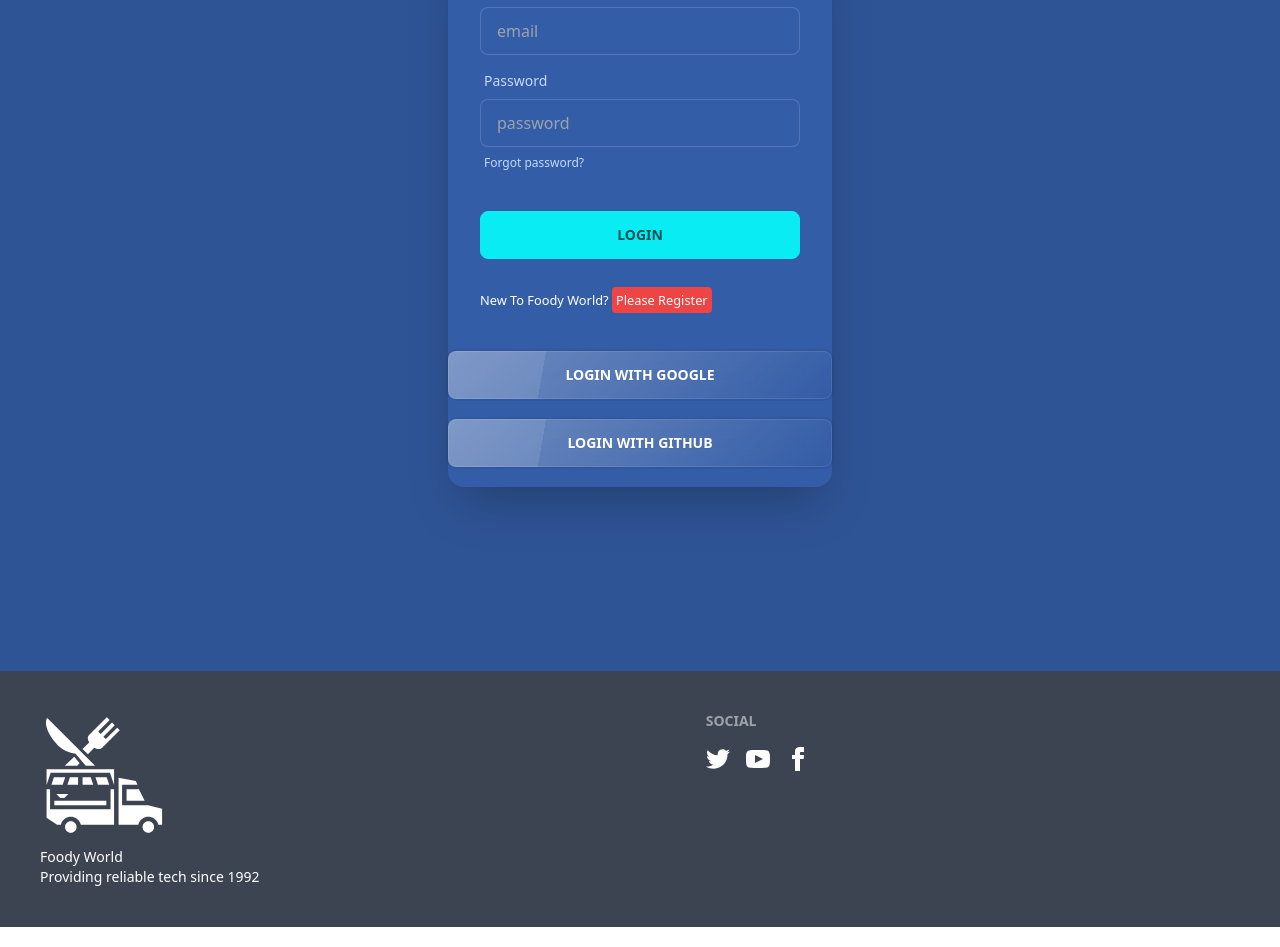
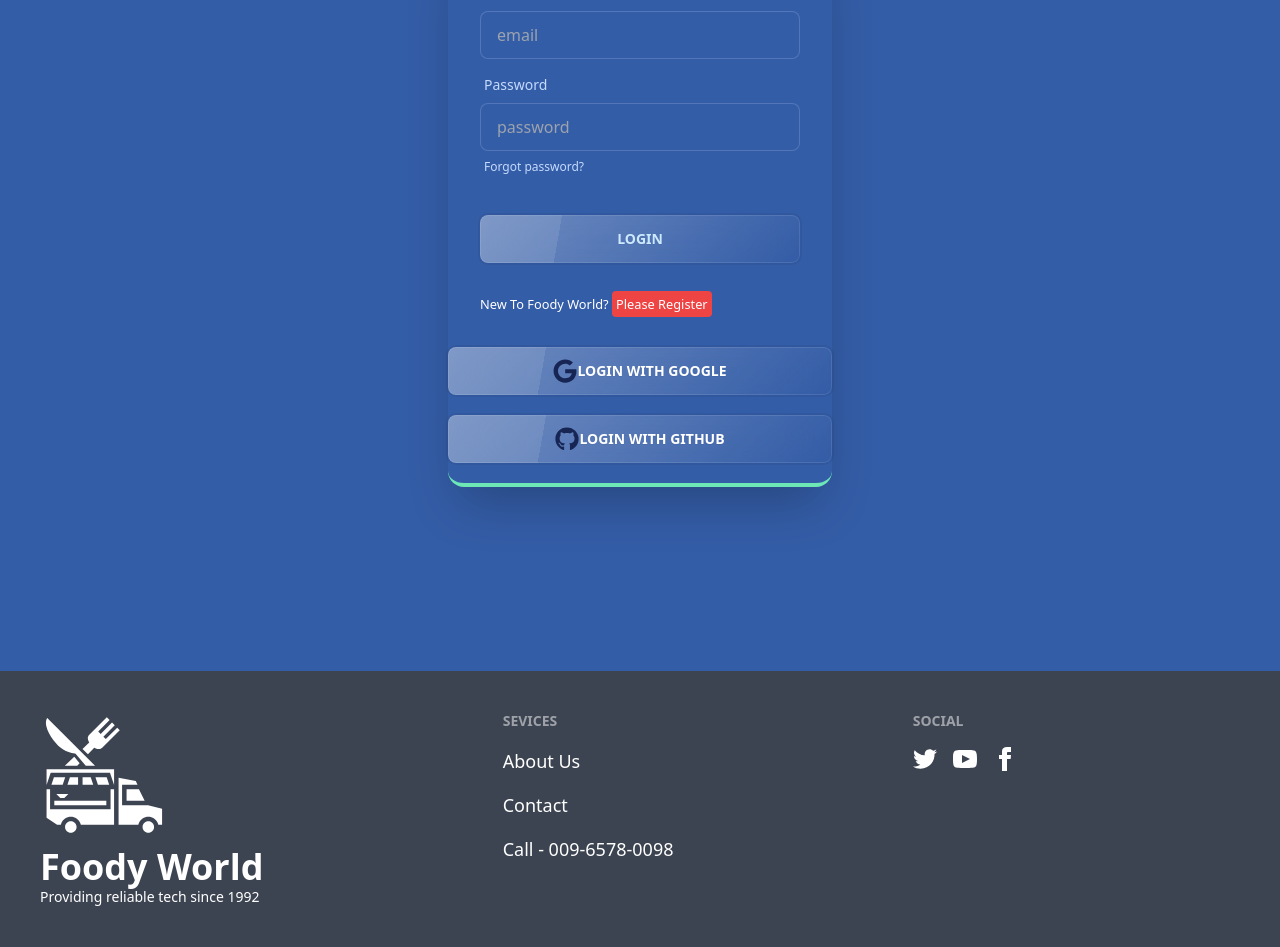
Before and after one commit to pijusdas/foody-world-client, a React (Vite) app: page /login in a window 1280 px wide. Shown: the part 195-1142 px from the top of the page. Built offline with nearby package versions, Linux system fonts and the light colour scheme; no server answers.

Commit message:
fixed some issue

```diff
--- a/package.json
+++ b/package.json
@@ -13,8 +13,13 @@
     "@emotion/react": "^11.10.8",
     "@emotion/styled": "^11.10.8",
     "@mui/material": "^5.12.3",
+    "@progress/kendo-drawing": "^1.17.5",
+    "@progress/kendo-licensing": "^1.3.0",
+    "@progress/kendo-react-pdf": "^5.13.1",
     "daisyui": "^2.51.6",
     "firebase": "^9.21.0",
+    "html2canvas": "^1.4.1",
+    "jspdf": "^2.5.1",
     "localforage": "^1.10.0",
     "match-sorter": "^6.3.1",
     "react": "^18.2.0",
--- a/src/components/Footer/Footer.jsx
+++ b/src/components/Footer/Footer.jsx
@@ -1,23 +1,35 @@
 import React from 'react';
 import { GiFoodTruck } from "react-icons/gi";
+import { Link } from 'react-router-dom';
 
 
 const Footer = () => {
     return (
+        <>
             <footer className="footer p-10 bg-neutral text-neutral-content">
                 <div>
                     <GiFoodTruck className='text-9xl'></GiFoodTruck>
-                <p>Foody World<br />Providing reliable tech since 1992</p>
+                    <p><span className=' text-4xl font-semibold'>Foody World</span><br />Providing reliable tech since 1992</p>
+                </div>
+                <div>
+                    <span className="footer-title">Sevices</span>
+                    <div className="grid grid-col gap-4 text-lg">
+                        <Link className=' hover:text-green-500' to='#'>About Us</Link>
+                        <Link className=' hover:text-green-500' to='#'>Contact</Link>
+                        <Link className=' hover:text-green-500' to='#'>Call - 009-6578-0098</Link>
+                    </div>
                 </div>
                 <div>
                     <span className="footer-title">Social</span>
-                <div className="grid grid-flow-col gap-4">
+                    <div className="grid grid-flow-col gap-4 text-lg">
                         <a><svg xmlns="http://www.w3.org/2000/svg" width="24" height="24" viewBox="0 0 24 24" className="fill-current"><path d="M24 4.557c-.883.392-1.832.656-2.828.775 1.017-.609 1.798-1.574 2.165-2.724-.951.564-2.005.974-3.127 1.195-.897-.957-2.178-1.555-3.594-1.555-3.179 0-5.515 2.966-4.797 6.045-4.091-.205-7.719-2.165-10.148-5.144-1.29 2.213-.669 5.108 1.523 6.574-.806-.026-1.566-.247-2.229-.616-.054 2.281 1.581 4.415 3.949 4.89-.693.188-1.452.232-2.224.084.626 1.956 2.444 3.379 4.6 3.419-2.07 1.623-4.678 2.348-7.29 2.04 2.179 1.397 4.768 2.212 7.548 2.212 9.142 0 14.307-7.721 13.995-14.646.962-.695 1.797-1.562 2.457-2.549z"></path></svg></a>
                         <a><svg xmlns="http://www.w3.org/2000/svg" width="24" height="24" viewBox="0 0 24 24" className="fill-current"><path d="M19.615 3.184c-3.604-.246-11.631-.245-15.23 0-3.897.266-4.356 2.62-4.385 8.816.029 6.185.484 8.549 4.385 8.816 3.6.245 11.626.246 15.23 0 3.897-.266 4.356-2.62 4.385-8.816-.029-6.185-.484-8.549-4.385-8.816zm-10.615 12.816v-8l8 3.993-8 4.007z"></path></svg></a>
                         <a><svg xmlns="http://www.w3.org/2000/svg" width="24" height="24" viewBox="0 0 24 24" className="fill-current"><path d="M9 8h-3v4h3v12h5v-12h3.642l.358-4h-4v-1.667c0-.955.192-1.333 1.115-1.333h2.885v-5h-3.808c-3.596 0-5.192 1.583-5.192 4.615v3.385z"></path></svg></a>
                     </div>
                 </div>
             </footer>
+
+        </>
     );
 };
 
--- a/src/components/Header/Header.jsx
+++ b/src/components/Header/Header.jsx
@@ -17,9 +17,9 @@ const Header = () => {
     }
     return (
         <div  >
-            <div className="navbar bg-blue-400 flex justify-between">
+            <div className="navbar bg-blue-400 lg:flex justify-between">
                 <div className="">
-                    <a className="btn btn-ghost normal-case text-xl font-extrabold"> FOODY WORLD</a>
+                    <a className="btn btn-ghost normal-case text-3xl font-extrabold text-sky-950 "> FOODY WORLD</a>
                 </div>
                 <div className=' gap-5'>
                     <NavLink to='/' className={({isActive}) => isActive? 'text-blue-900 font-bold': ' text-white'} > Home </NavLink>
--- a/src/components/LoginLayout/LoginLayOut.jsx
+++ b/src/components/LoginLayout/LoginLayOut.jsx
@@ -1,6 +1,7 @@
 import React, { useContext, useState } from 'react';
 import { Form, Link, Navigate, useLocation, useNavigate } from 'react-router-dom';
 import { AuthContext } from '../AuthProvider/Authprovider';
+import { FaGithub, FaGoogle } from 'react-icons/fa';
 
 const LoginLayOut = () => {
     const { loginWithGoogle, loginWithGithub, login } = useContext(AuthContext)
@@ -8,14 +9,14 @@ const LoginLayOut = () => {
 
     const navigate = useNavigate()
 
-    const location =useLocation()
+    const location = useLocation()
     console.log(location)
     const from = location.state?.from?.pathname || '/'
 
 
     const handleLogin = (event) => {
         event.preventDefault()
-        setError('')
+        setError()
         const form = event.target;
         const email = form.email.value;
         const password = form.password.value
@@ -25,15 +26,19 @@ const LoginLayOut = () => {
         if (password.length < 6) {
             return setError('Password Should be at least 6 character')
         }
-
+        if(!email || password){
+            return setError('Please provided valide email an password')
+        }
         login(email, password)
             .then(result => {
                 const loggedUser = result.user;
                 console.log(loggedUser)
                 navigate(from)
+                form.reset()
             })
             .catch(error => {
                 console.log(error)
+                setError(error.message)
             })
     }
 
@@ -45,9 +50,11 @@ const LoginLayOut = () => {
                 const loggedUser = result.user
                 console.log(loggedUser)
                 navigate(from)
+                form.reset()
             })
             .catch(error => {
                 console.log(error.message)
+                setError(error.message)
             })
     }
 
@@ -58,9 +65,11 @@ const LoginLayOut = () => {
                 const loggedUser = result.user;
                 console.log(loggedUser)
                 navigate(from)
+                form.reset()
             })
             .catch(error => {
                 console.log(error)
+                setError(error.message)
             })
     }
 
@@ -68,12 +77,12 @@ const LoginLayOut = () => {
 
     return (
         <div data-theme='aqua'>
-            <div className=" min-h-screen w-full bg-base-200">
+            <div className=" min-h-screen w-full  ">
                 <div className="hero-content w-full flex-col ">
                     <h1 className='text-3xl font-bold'>Please login</h1>
 
-                    <div className="card flex-shrink-0 w-full max-w-sm shadow-2xl bg-base-100">
-                        <Form onSubmit={handleLogin} className="card-body">
+                    <div className="card flex-shrink-0 w-full max-w-sm shadow-2xl bg-base-100 border-y-4 border-emerald-300">
+                        <Form onSubmit={handleLogin} className="card-body   ">
                             <div className="form-control">
                                 <label className="label">
                                     <span className="label-text" >Email</span>
@@ -90,14 +99,16 @@ const LoginLayOut = () => {
                                 </label>
                             </div>
                             <div className="form-control mt-6">
-                                <button className="btn btn-primary">Login</button>
+                                <button className="btn  glass">Login</button>
                             </div>
                             <p className=' mt-5 text-white'><small>New To Foody World? <Link className=' bg-red-500 rounded p-1' to='/register'>Please Register</Link></small></p>
-                            <p className=' bg-white'><small className=' text-red-600 font-bold'>{error}</small></p>
-
+                            {error && <p className=' bg-white'><small className=' text-red-600 font-bold'>{error}</small></p>
+                            }
                         </Form>
-                        <button onClick={googleLogin} className="btn glass text-white">Login With Google</button>
-                        <button onClick={githubLogin} className="btn glass text-white my-5">LOgin With Github</button>
+                        <button onClick={googleLogin} className="btn glass text-white">
+                            <FaGoogle className=' text-2xl text-blue-950'></FaGoogle>
+                            Login With Google</button>
+                        <button onClick={githubLogin} className="btn glass text-white my-5"> <FaGithub className=' text-2xl text-blue-950'></FaGithub> LOgin With Github</button>
                     </div>
                 </div>
             </div>
--- a/src/components/LoginLayout/Registration.jsx
+++ b/src/components/LoginLayout/Registration.jsx
@@ -4,21 +4,26 @@ import { AuthContext } from '../AuthProvider/Authprovider';
 
 const Registration = () => {
     const {creatUser} = useContext(AuthContext)
+    const [error ,setError] = useState('')
 
     const handleCreatUser= event =>{
         event.preventDefault()
+        setError('')
         const form = event.target;
         const name = form.name.value;
         const photo = form.photo.value;
         const email = form.email.value;
         const password = form.password.value;
 
-
+       if(password.length < 6){
+        return setError('Password should be atleast 6 characters')
+       }
 
         creatUser(email,password)
         .then(result =>{
             const loggedUser = result.user;
             console.log(loggedUser)
+            form.reset()
         })
         .catch(error =>{
             console.log(error)
@@ -32,7 +37,7 @@ const Registration = () => {
                 <div className="hero-content flex-col ">
                     <h1 className='text-3xl font-bold'>Please Register</h1>
 
-                    <div className="card flex-shrink-0 w-full max-w-sm shadow-2xl bg-base-100">
+                    <div className="card flex-shrink-0 w-full max-w-sm shadow-2xl bg-base-100 border-y-4 border-emerald-300">
                         <Form  onSubmit={handleCreatUser} className="card-body">
                             <div className="form-control">
                                 <label className="label">
@@ -60,8 +65,9 @@ const Registration = () => {
 
                             </div>
                             <div className="form-control mt-6">
-                                <button className="btn btn-primary">Register</button>
+                                <button className="btn glass">Register</button>
                             </div>
+                           { error && <p className=' bg-white'><small className=' border rounded-xl text-red-600 font-bold'>{error}</small></p>}
                             <p className=' mt-5 text-white'><small>Already Have an account? <Link className=' bg-red-500 rounded p-1'  to='/login'>Please Login</Link></small></p>
                         </Form>
 
--- a/src/components/Pages/Home/Banner/Banner.jsx
+++ b/src/components/Pages/Home/Banner/Banner.jsx
@@ -3,21 +3,21 @@ import banner from '../../../../assets/42794.jpg'
 
 const Banner = () => {
     return (
-        <div style={{
-            backgroundImage: `url(${banner})`
-            , height: '100vh',
-            width: '100%',
-            backgroundSize: "cover",
-            backgroundRepeat: "no-repeat",
-
-        }}  >
-            <div className='flex sm:mb-0 justify-end pr-5 pt-36'>
-                <h1 className='font-extrabold text-transparent text-8xl bg-clip-text bg-gradient-to-r from-blue-800 to-pink-600'>Delicious <br /> Food Is <br /> My Passion</h1>
-
-            </div>
-
-        </div>
+<div className="hero min-h-screen" style={{ backgroundImage: `url( ${banner})` }}>
+  <div className="hero-overlay bg-opacity-60"></div>
+  <div className="hero-content text-center text-neutral-content">
+    <div className="max-w-md">
+      <h1 className="mb-5 text-5xl text-blue-800 font-bold">Delicious Food Is My Passion</h1>
+      <p className="mb-5 text-xl font-bold"> We Bring Professional Chefs To Your Home To Prepare Delicious, Customized Meals At A Fraction Of The Cost </p>
+      <button className="btn btn-primary">Get Started</button>
+    </div>
+  </div>
+</div>
     );
 };
+            // <div className='flex sm:mb-0 justify-end pr-5 pt-36'>
+            //     <h1 className='font-extrabold text-transparent text-8xl bg-clip-text bg-gradient-to-r from-blue-800 to-pink-600'>Delicious <br /> Food Is <br /> My Passion</h1>
+
+            // </div>
 
 export default Banner;
--- a/src/components/Pages/Home/Blogs/Blogs.jsx
+++ b/src/components/Pages/Home/Blogs/Blogs.jsx
@@ -1,9 +1,34 @@
-import React from 'react';
+import React, { useRef } from 'react';
+import htm2canvas from 'html2canvas';
+import jsPDF from 'jspdf';
 
 const Blogs = () => {
+    const pdfRef = useRef();
+    const downloadPdf = () => {
+        const input = pdfRef.current;
+        htm2canvas(input).then((canvas) => {
+            const imgData = canvas.toDataURL('image/png');
+            const pdf = new jsPDF('p', 'mm', 'a4', true);
+            const pdfWidth = pdf.internal.pageSize.getWidth();
+            const pdfHeight = pdf.internal.pageSize.getHeight();
+            const imgWidth = canvas.width;
+            const imgHeight = canvas.height;
+            const ratio = Math.min(pdfWidth / imgWidth, pdfHeight / imgHeight);
+            const imgX = (pdfWidth - imgWidth * ratio) / 2;
+            const imgY = 30;
+            pdf.addImage(imgData, 'PNG', imgX,imgY, imgWidth * ratio, imgHeight * ratio );
+            pdf.save('invoice.pdf')
+
+        });
+    }
     return (
-        <div className='my-20'>
+        <>
+            <div className=' px-32 mt-20'>
+                <button onClick={downloadPdf} className=' btn bg-blue-500 hover:bg-blue-700 b '>Download PDF</button>
 
+            </div>
+            <div className='mb-20' ref={pdfRef}>
+                    <h1 className=' my-12 text-center text-5xl font-bold text-blue-600'>Our Blog Content</h1>
                 <div className=' bg-sky-300 w-[70%] mx-auto p-10 rounded-lg shadow-2xl mb-8'>
                     <h1 className=' text-xl font-bold mb-5'>Tell us the differences between uncontrolled and controlled components ?</h1>
                     <p className=' mb-3'><b>Controlled</b>: A controlled functional component is a component that receives its current value and update callback via props. For example, consider a simple form that accepts an email address and a password:
@@ -31,6 +56,7 @@ const Blogs = () => {
 
                 </div>
             </div>
+        </>
     );
 };
 
```
Also changed, not shown: 1 other file (tests, documents, lock files or other folders). Lines whose indentation alone changed are shown as unchanged.
